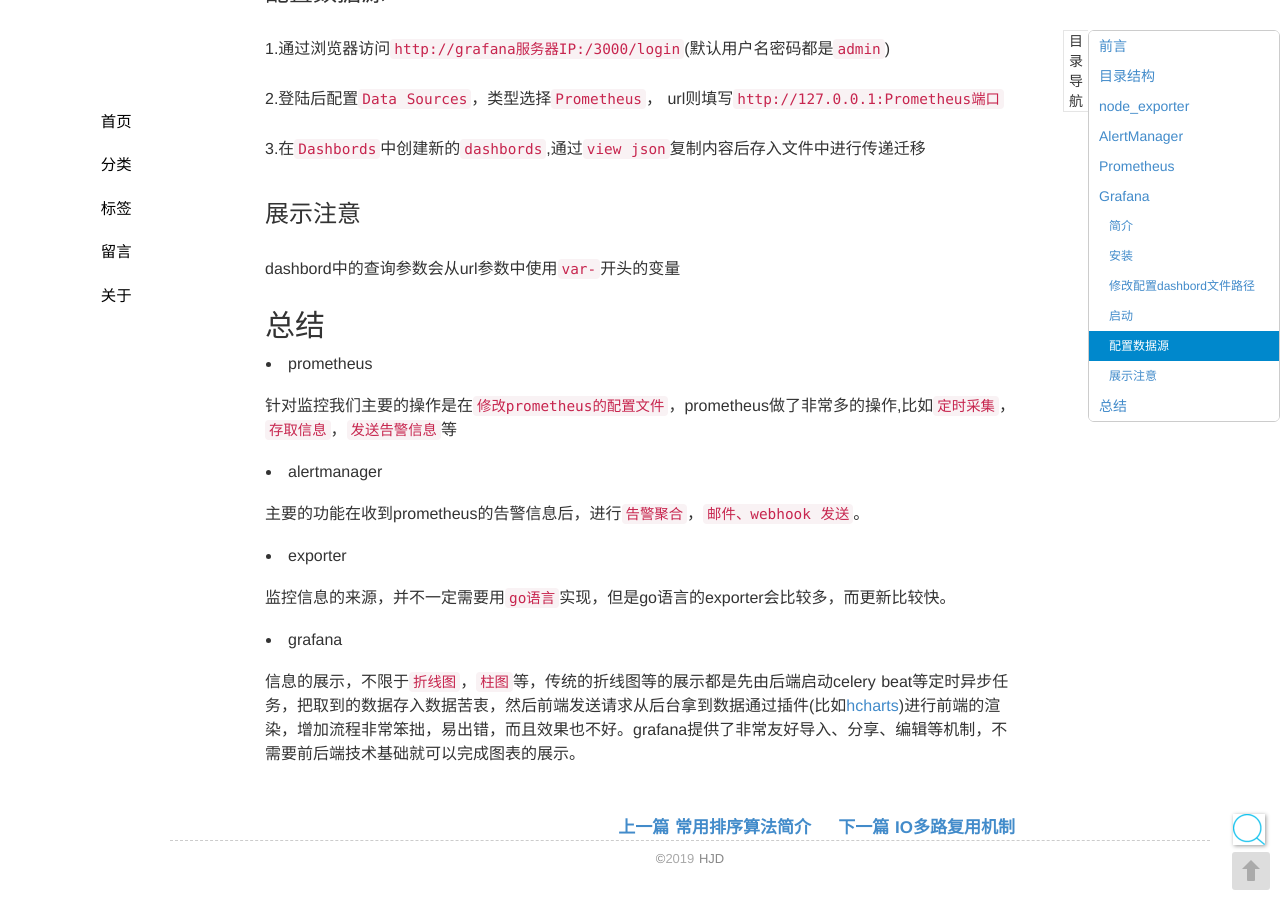
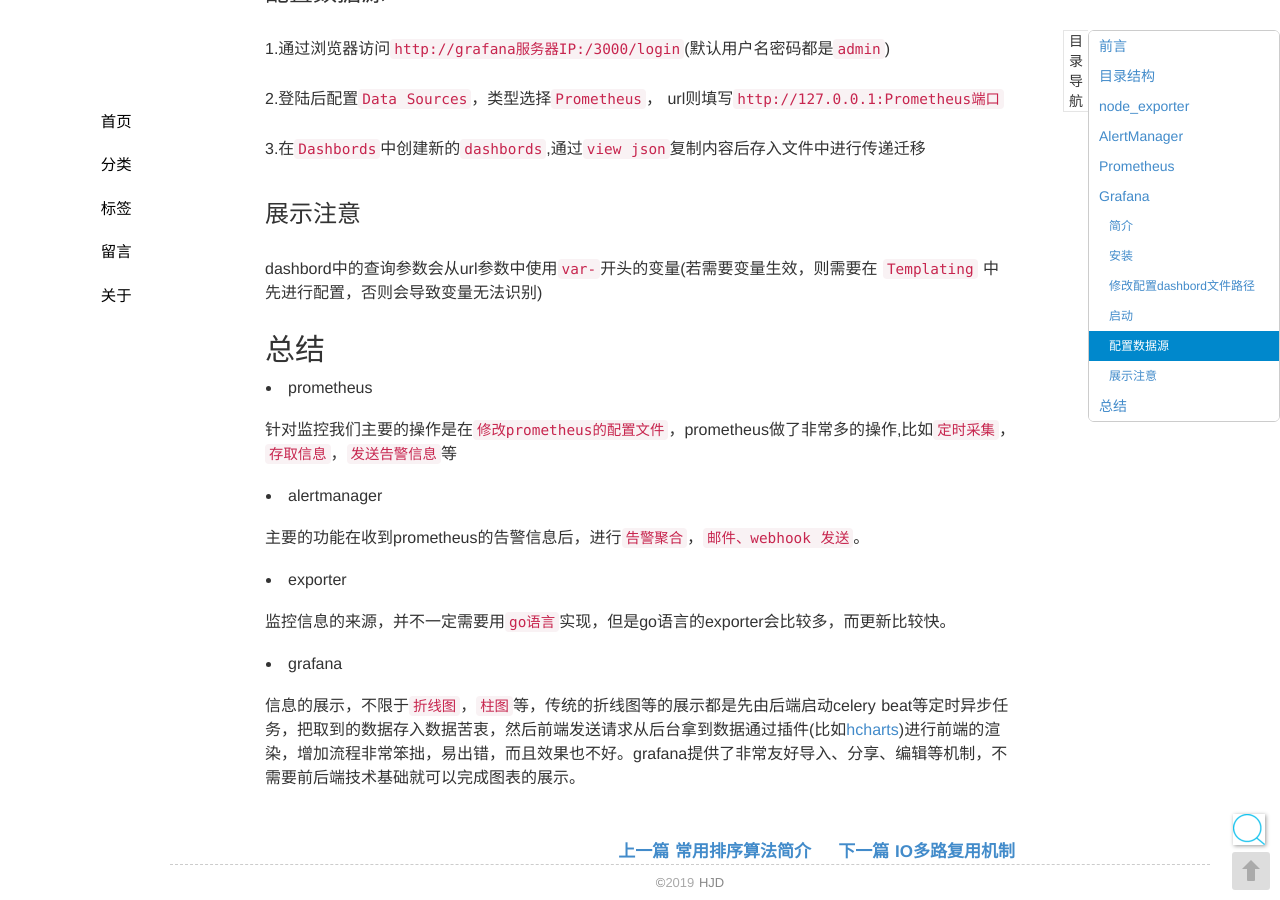
Before and after one commit to seekplum/seekplum.github.io, a Jekyll site: the page built from _posts/2018-06-05-prometheus-alertmanager-grafana.md, in a window 1280 px wide and 900 px high, scrolled down 6581 px. Built offline with Jekyll 4.4.1, drawn with Linux system fonts in a browser that asks for light colours; comment, search, counter and statistics services are not loaded.

Commit message:
grafana中定义变量

```diff
--- a/_posts/2018-06-05-prometheus-alertmanager-grafana.md
+++ b/_posts/2018-06-05-prometheus-alertmanager-grafana.md
@@ -251,7 +251,7 @@
 3.在`Dashbords`中创建新的`dashbords`,通过`view json`复制内容后存入文件中进行传递迁移
 
 ### 展示注意
-dashbord中的查询参数会从url参数中使用`var-`开头的变量
+dashbord中的查询参数会从url参数中使用`var-`开头的变量(若需要变量生效，则需要在 `Templating` 中先进行配置，否则会导致变量无法识别)
 
 ## 总结
 * prometheus
```
